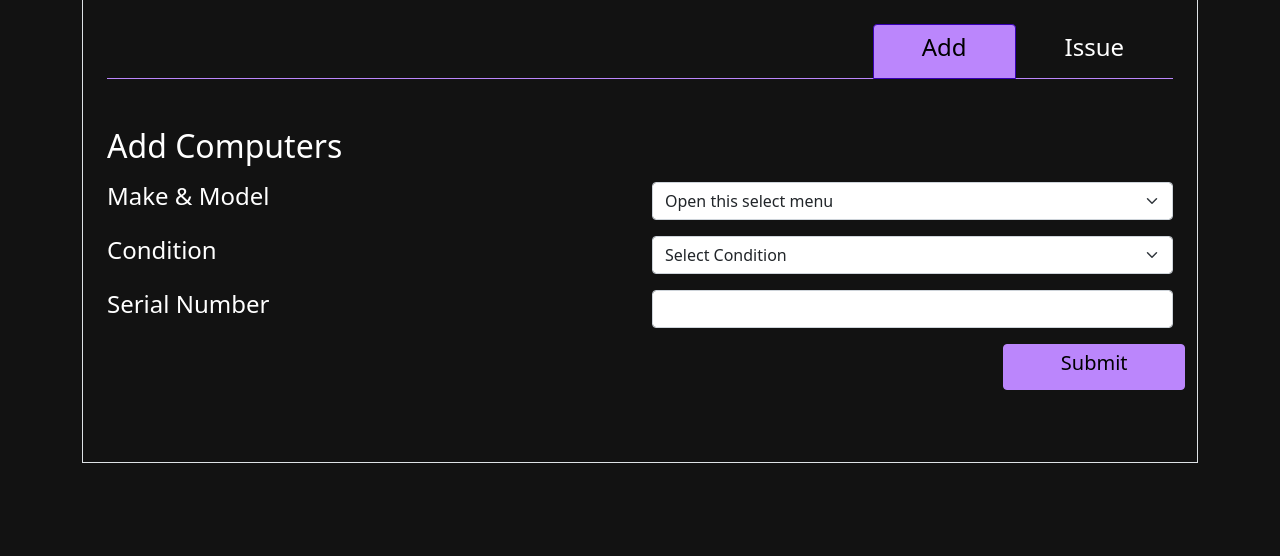
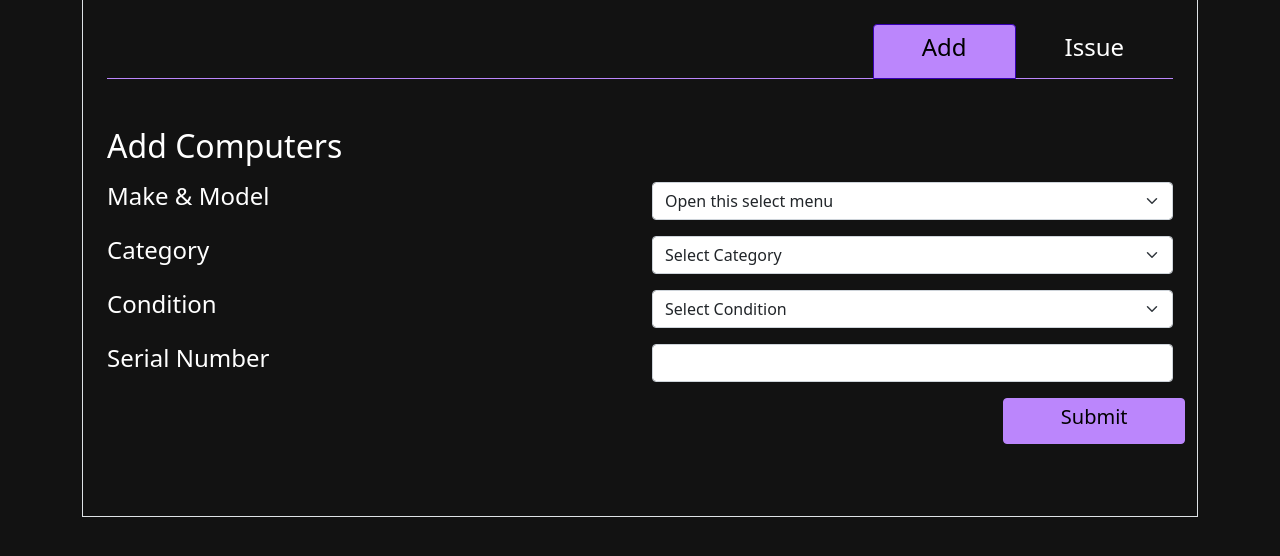
Before and after one commit to MuhammedCrow/IT_Inventory, a Flask app: page /computers in a window 1280 px wide. Shown: the part 134-690 px from the top of the page. Run offline with Flask 2, Linux system fonts and the light colour scheme; data that the repository does not hold is empty; some libraries are stand-ins or nearby versions.

Commit message:
smolupdate

```diff
--- a/website/templates/computers.html
+++ b/website/templates/computers.html
@@ -25,9 +25,23 @@
                         <div class="col">
                             <select name="model" id="model" class="form-select ms-auto form-control">
                                 <option selected>Open this select menu</option>
-                                <option value="1">One</option>
-                                <option value="2">Two</option>
-                                <option value="3">Three</option>
+                                {% for row in data%}
+                                <option>
+                                    {{ row[0] + ' ' + row[1]}}
+                                </option>
+                                {% endfor %}
+                              </select>
+                        </div>
+                    </div>
+                    <div class="row mb-3">
+                        <div class="col">
+                            <label for="category" class="text-light h4">Category</label>
+                        </div>
+                        <div class="col">
+                            <select name="category" id="category" class="form-select ms-auto form-control">
+                                <option selected>Select Category</option>
+                                <option>Desktop</option>
+                                <option>Laptop</option>
                               </select>
                         </div>
                     </div>
@@ -38,8 +52,9 @@
                         <div class="col">
                             <select name="condition" id="condition" class="form-select ms-auto form-control">
                                 <option selected>Select Condition </option>
-                                <option value="1">New</option>
-                                <option value="2">Used</option>
+                                <option>New</option>
+                                <option>Used</option>
+                                <option>Damaged</option>
                               </select>
                         </div>
                     </div>
@@ -64,35 +79,13 @@
         <div class="tab-pane" id="issue">
             <h2>Issue Computers</h2>
             <div class="my-3">
-                <form action="" method="post">
+                <form action="/issueComputer" method="post">
                     <div class="row mb-3">
                         <div class="col">
                             <label for="snumber" class="text-light h4">Serial Number</label>
                         </div>
                         <div class="col">
-                            <input id="snumber" type="text" class="form-control ms-auto">
-                        </div>
-                    </div>
-                    <div class="row mb-3">
-                        <div class="col">
-                            <label for="model" class="text-light h4">Make & Model</label>
-                        </div>
-                        <div class="col">
-                            <select id="model" class="form-select ms-auto form-control" disabled>
-                                <option selected>Open this select menu</option>
-                              </select>
-                        </div>
-                    </div>
-                    <div class="row mb-3">
-                        <div class="col">
-                            <label for="condition" class="text-light h4">Condition</label>
-                        </div>
-                        <div class="col">
-                            <select id="condition" class="form-select ms-auto form-control" disabled>
-                                <option selected>Select Condition </option>
-                                <option value="1">New</option>
-                                <option value="2">Used</option>
-                              </select>
+                            <input name="snumber" id="snumber" type="text" class="form-control ms-auto">
                         </div>
                     </div>
                     <div class="row mb-3">
@@ -100,7 +93,7 @@
                             <label for="user" class="text-light h4">User Email</label>
                         </div>
                         <div class="col">
-                            <input id="user" type="text" class="form-control ms-auto">
+                            <input name="user" id="user" type="text" class="form-control ms-auto">
                         </div>
                     </div>
                     <div class="row mb-3">
@@ -108,7 +101,7 @@
                             <label for="date" class="text-light h4">Receive Date</label>
                         </div>
                         <div class="col">
-                            <input id="date" type="date" class="form-control ms-auto">
+                            <input name="date" id="date" type="date" class="form-control ms-auto">
                         </div>
                     </div>
                     <div class="row mb-3">
--- a/website/views.py
+++ b/website/views.py
@@ -11,7 +11,13 @@ def home():
 
 @views.route('/computers')
 def computers():
-    return render_template("computers.html")
+    from .db_connect import connect_sql
+    conx = connect_sql()
+    query = 'Select dbo.make.name, dbo.model.name from dbo.model inner join dbo.make on dbo.make.id = dbo.model.makeId'
+    cursor = conx.cursor()
+    cursor.execute(query)
+    data = cursor.fetchall()
+    return render_template("computers.html", data=data)
 
 
 @views.route('/monitors')
@@ -73,12 +79,48 @@ def issueCon():
 def addComputer():
     snumber = request.form.get('snumber')
     model = request.form.get('model')
-    condition = request.form.get('condition')
+    category1 = request.form.get('category')
+    condition1 = request.form.get('condition')
+    condition = 0
+    category = 0
+    print(condition1)
+    if condition1 == 'New':
+        condition = 1
+    elif condition1 == 'Used':
+        condition = 2
+    else:
+        condition = 3
+
+    if category1 == 'Desktop':
+        category = 4
+    else:
+        category = 3
+    print(condition)
+    print(category)
     from .db_connect import connect_sql
     conx = connect_sql()
-    query = 'insert into hardware(serialNumber, categoryId, makeAndModel,'
+    query = 'insert into hardware(serialNumber, categoryId, makeAndModel, condition) values (?,?,?,?)'
     cursor = conx.cursor()
-    cursor.execute(query, amount, model)
+    cursor.execute(query, snumber, category, 2, condition)
     conx.commit()
     conx.close()
-    return redirect('/cartridges')
+    return redirect('/computers')
+
+
+@views.route('/issueComputer', methods=['GET', 'POST'])
+def issueComputer():
+    snumber = request.form.get('snumber')
+    useremail = request.form.get('user')
+    date = request.form.get('date')
+    from .db_connect import connect_sql
+    conx = connect_sql()
+    getuserId = 'select id from dbo.clients where email = ?'
+    query = 'update dbo.hardware set userId = ? , receiveDate = ? where dbo.hardware.serialNumber = ?'
+    cursor = conx.cursor()
+    cursor.execute(getuserId, useremail)
+    data = cursor.fetchall()
+    userId = data[0][0]
+    cursor.execute(query, userId, date, snumber)
+    conx.commit()
+    conx.close()
+    return redirect('/computers')
```
